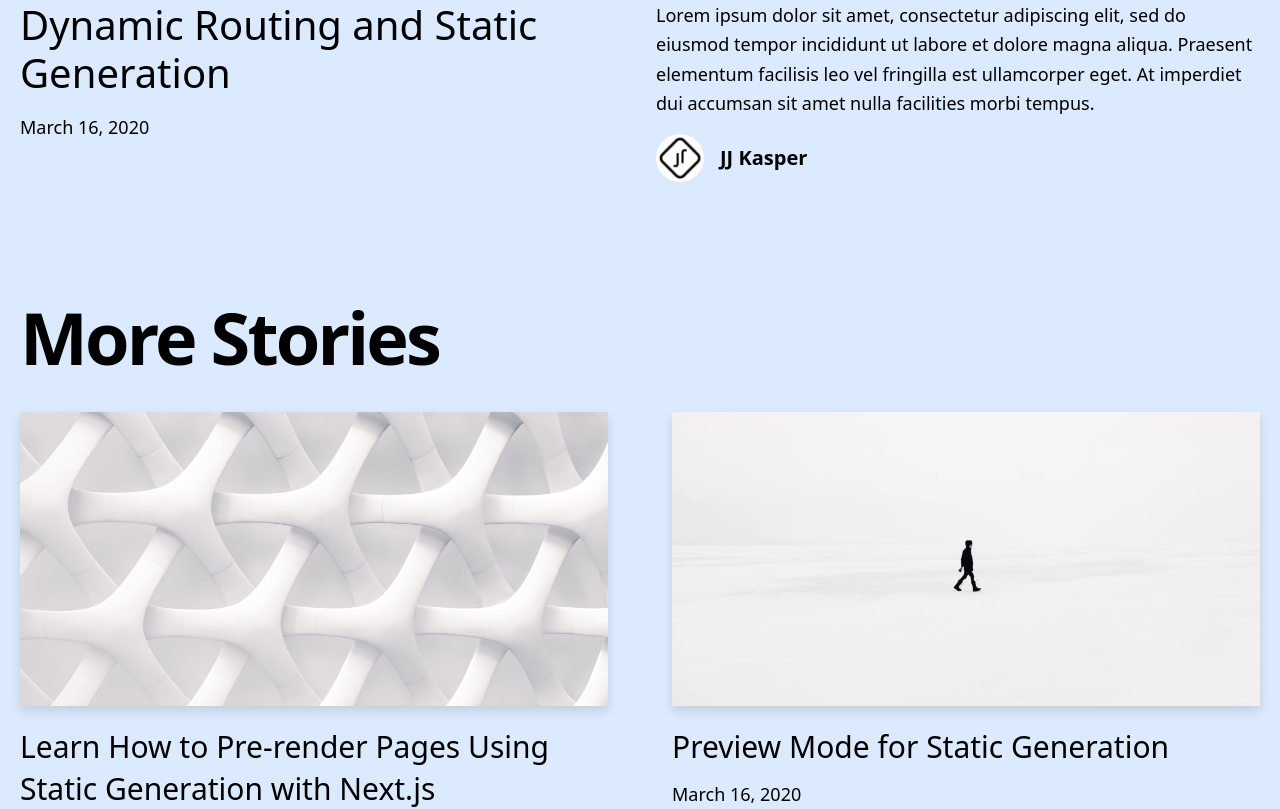
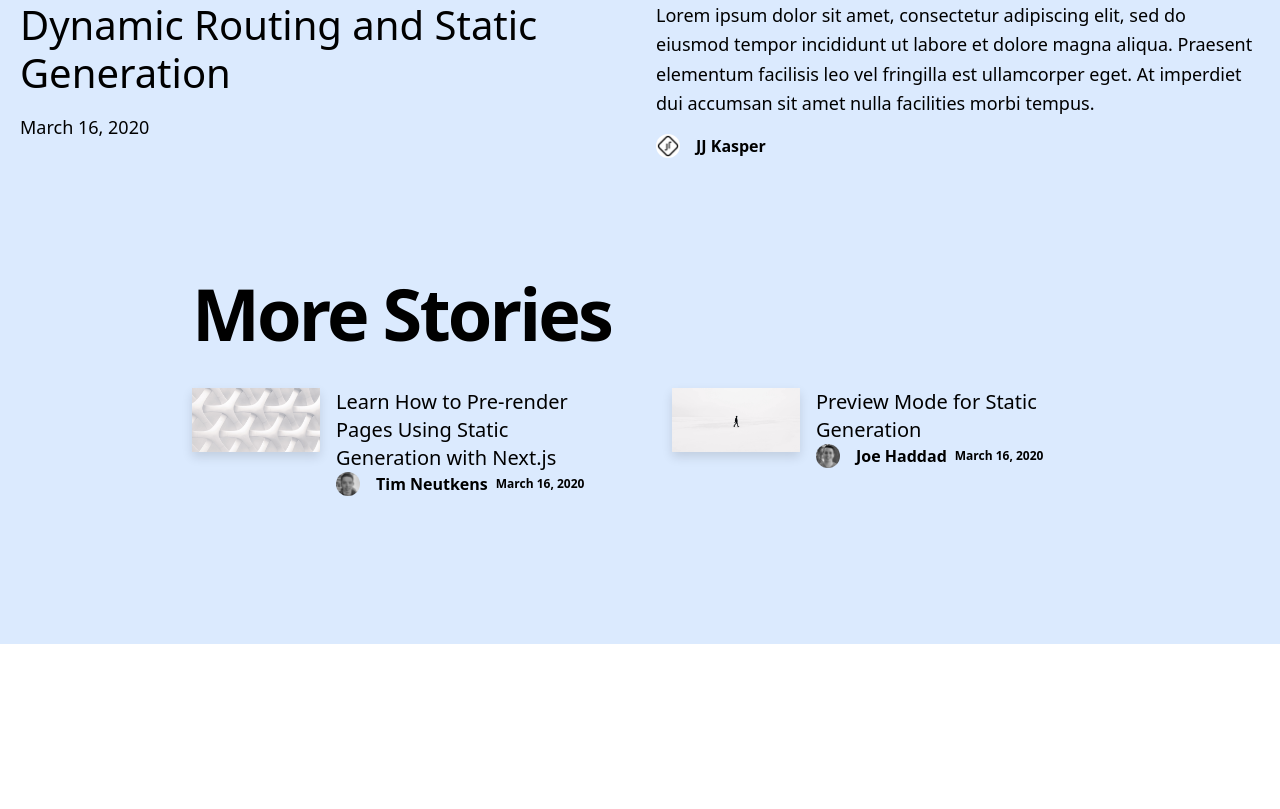
Before and after one commit to kmiono/blog-example, a Next.js app: page / in a window 1280 px wide. Shown: the part 880-1689 px from the top of the page. After the commit the page ends 1524 px from the top, so only its background shows below. Built offline with nearby package versions, Linux system fonts and the light colour scheme.

Commit message:
レイアウト修正2

```diff
--- a/components/avatar.tsx
+++ b/components/avatar.tsx
@@ -1,15 +1,15 @@
 type Props = {
-  name: string
-  picture: string
-}
+  name: string;
+  picture: string;
+};
 
 const Avatar = ({ name, picture }: Props) => {
   return (
     <div className="flex items-center">
-      <img src={picture} className="w-12 h-12 rounded-full mr-4" alt={name} />
-      <div className="text-xl font-bold">{name}</div>
+      <img src={picture} className="w-6 h-6 rounded-full mr-4" alt={name} />
+      <div className="font-bold">{name}</div>
     </div>
-  )
-}
+  );
+};
 
-export default Avatar
+export default Avatar;
--- a/components/more-stories.tsx
+++ b/components/more-stories.tsx
@@ -7,11 +7,11 @@ type Props = {
 
 const MoreStories = ({ posts }: Props) => {
   return (
-    <section>
+    <section className="max-w-4xl align-center mx-auto">
       <h2 className="mb-8 text-5xl md:text-7xl font-bold tracking-tighter leading-tight">
         More Stories
       </h2>
-      <div className="grid grid-cols-1 md:grid-cols-2 md:gap-x-16 gap-y-20 md:gap-y-32 pb-32">
+      <div className="grid grid-cols-1 md:grid-cols-2 md:gap-x-16 pb-32">
         {posts.map((post) => (
           <PostPreview
             key={post.slug}
--- a/components/post-preview.tsx
+++ b/components/post-preview.tsx
@@ -22,11 +22,12 @@ const PostPreview = ({
   slug,
 }: Props) => {
   return (
-    <div>
-      <div className="mb-5">
+    <div className="flex flex-row">
+      <div className="w-32 h-32">
         <CoverImage slug={slug} title={title} src={coverImage} />
       </div>
-      <h3 className="text-3xl mb-3 leading-snug">
+      <div className="flex-1 ml-4">
+        <h3 className="text-xl">
           <Link
             as={`/posts/${slug}`}
             href="/posts/[slug]"
@@ -34,10 +35,13 @@ const PostPreview = ({
             {title}
           </Link>
         </h3>
-      <div className="text-lg mb-4">
+        <div className="flex flex-row">
+          <Avatar name={author.name} picture={author.picture} />
+          <div className="font-bold text-xs my-auto mx-2">
             <DateFormatter dateString={date} />
           </div>
-      <Avatar name={author.name} picture={author.picture} />
+        </div>
+      </div>
     </div>
   );
 };
```
Lines whose indentation alone changed are shown as unchanged.
